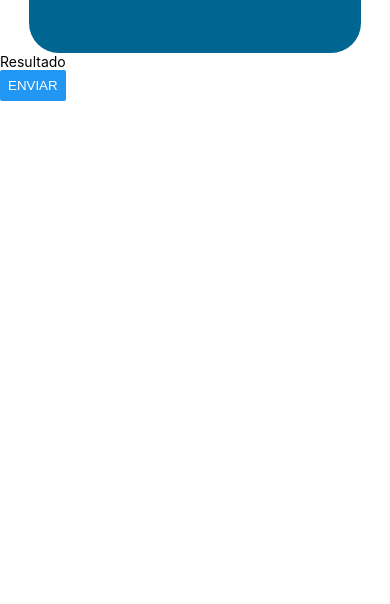
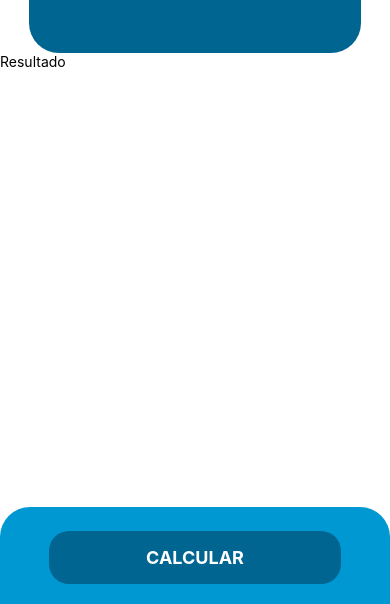
Before and after one commit to davidroman-hub/Taxes-Quote, a React Native app: screen / in a window 390 px wide. Shown: the part 237-841 px from the top of the page. Built offline with nearby package versions, Linux system fonts and the light colour scheme.

Commit message:
T-7.5 creating new button calculate and seding all the information with props

```diff
--- a/App.js
+++ b/App.js
@@ -12,8 +12,12 @@
       }
 from 'react-native';
 
+/// Components
+
 import colors from './src/utils/colors' ;// all the props of colors like Sass
 import Form from './src/components/Form';
+import Footer from './src/components/Footer'
+
 
  LogBox.ignoreLogs(["Picker has been extracted"])
 
@@ -28,7 +32,7 @@
 const [months,setMonths] = useState(null); //months state
 
 
-const onSubmit = () => {
+const calculate = () => {
   console.log("capital =>", capital)
   console.log("taxes =>", taxes)
   console.log("months =>", months)
@@ -49,16 +53,12 @@
                   setMonths={setMonths}
                   />
           </SafeAreaView>
-
+          <Footer calculate={calculate} />
           <View>
             <Text>Resultado</Text>
           </View>
 
-          <View>
-            <Text>
-              <Button title='Enviar' onPress={onSubmit}/>
-            </Text>
-          </View>
+
      {/* </> */}
     </Fragment>
   )
--- /dev/null
+++ b/src/components/Footer.js
@@ -0,0 +1,49 @@
+import React from 'react'
+import {StyleSheet, View, Text,TouchableOpacity } from 'react-native'
+import colors from '../utils/colors'
+
+const Footer = (props) =>  {
+
+    const  { calculate } =props
+
+    return (
+        <View style={styles.viewFooter}>
+            <TouchableOpacity style={ styles.button} onPress={ calculate }>
+                <Text style={styles.text} >CALCULAR</Text>
+            </TouchableOpacity>
+        </View>
+    )
+}
+
+
+const styles = StyleSheet.create({
+    viewFooter: {
+        position:'absolute',
+        bottom:0,
+        width:"100%",
+        backgroundColor:colors.PRIMARY_COLOR,
+        height:100,
+        borderTopLeftRadius:30,
+        borderTopRightRadius:30,
+        alignItems:"center",
+        justifyContent:"center"
+
+    },
+    button:{
+        backgroundColor: colors.PRIMARY_COLOR_DARK,
+        borderRadius:20,
+        padding:16,
+        width:"75%"
+    },
+    text: {
+        fontWeight:"bold",
+        fontSize:18,
+        color:'#fff',
+        textAlign:"center"
+
+    }
+
+
+})
+
+export default Footer
```
